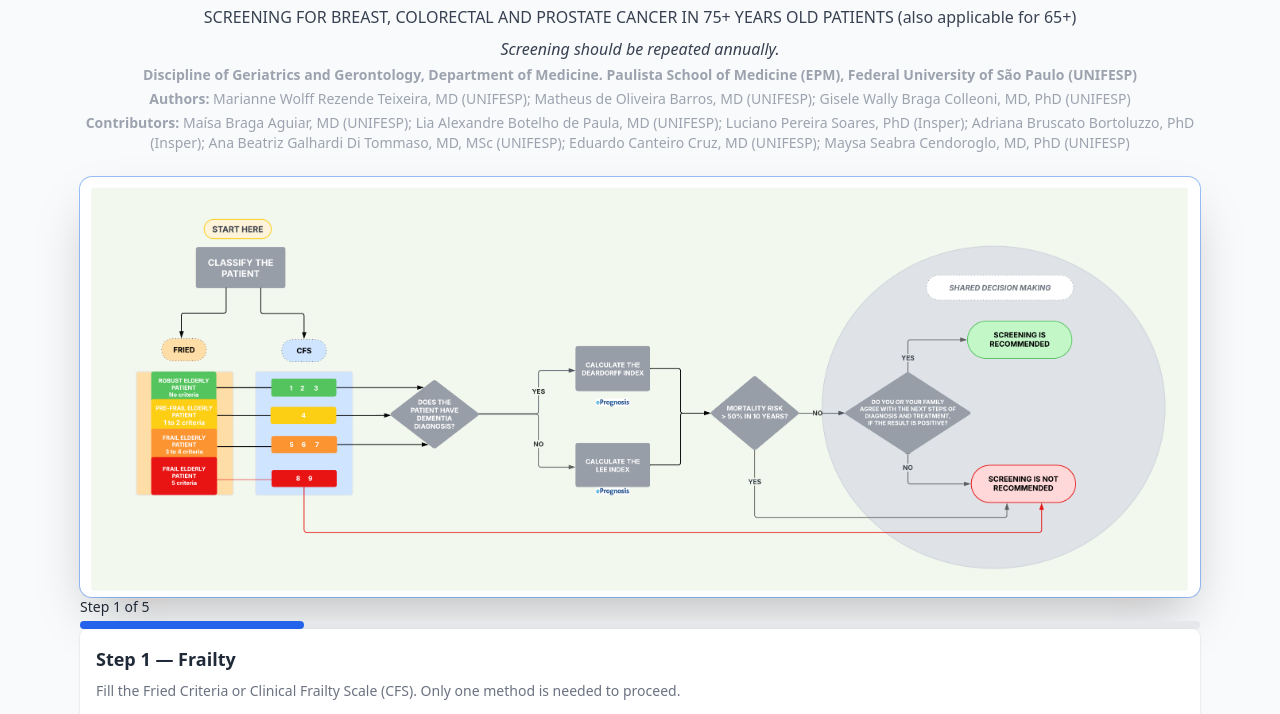
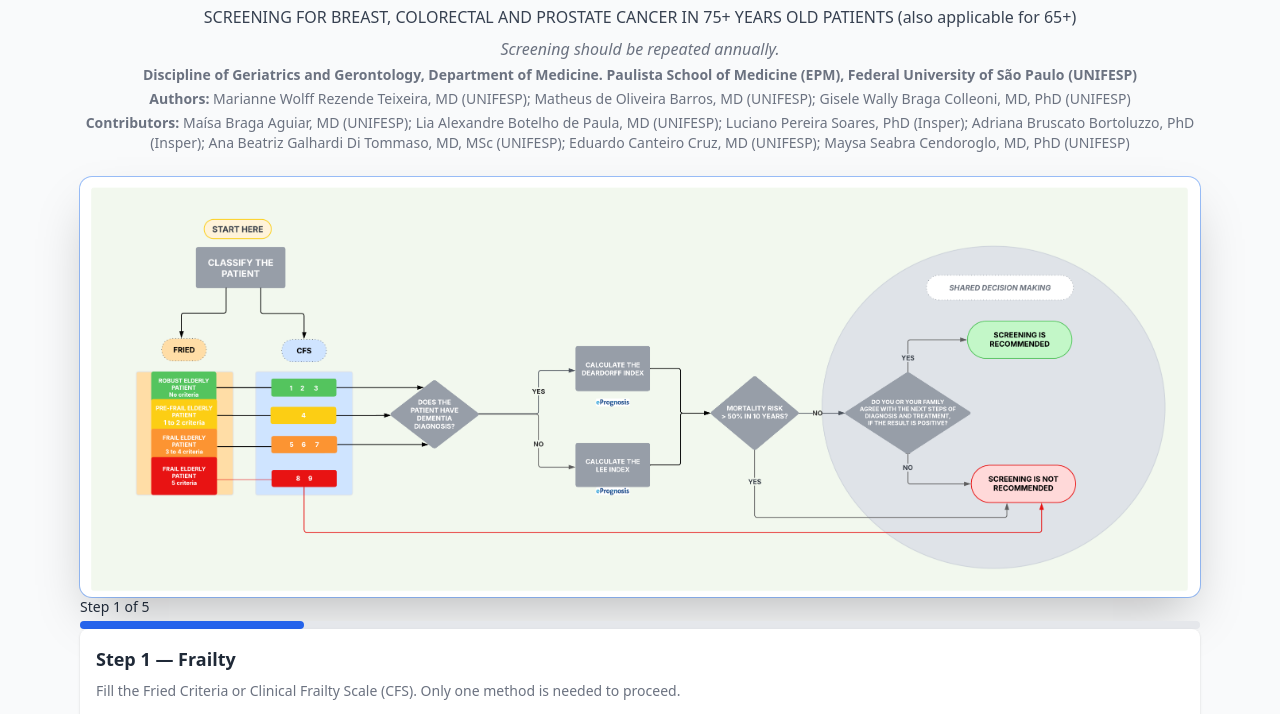
Before and after one commit to diggunifesp/75cs-calculator, a plain HTML site: page index.html in a window 1280 px wide. Shown: the part 59-773 px from the top of the page. Drawn offline with nearby package versions, Linux system fonts and the light colour scheme.

Commit message:
Update index.html

```diff
--- a/index.html
+++ b/index.html
@@ -27,8 +27,9 @@
     75+ Cancer Screener (75+CS)
   </h1>
 <div class="mt-2 text-center text-gray-700 text-sm md:text-base font-medium">SCREENING FOR BREAST, COLORECTAL AND PROSTATE CANCER IN 75+ YEARS OLD PATIENTS (also applicable for 65+)</div>
-<div class="mt-2 text-center text-gray-700 text-sm md:text-base font-medium italic">Screening should be repeated annually.</div>
-<div class="mt-1 text-center text-gray-400 text-xs md:text-sm leading-relaxed">
+<div class="mt-2 text-center text-gray-500 text-sm md:text-base font-medium italic">Screening should be repeated annually.</div>
+    <div>
+<div class="mt-1 text-center text-gray-500 text-xs md:text-sm leading-relaxed">
 <div>
 <div class="mt-1">
 <strong>Discipline of Geriatrics and Gerontology, Department of Medicine. Paulista School of Medicine (EPM), Federal University of São Paulo (UNIFESP)</strong>
```
